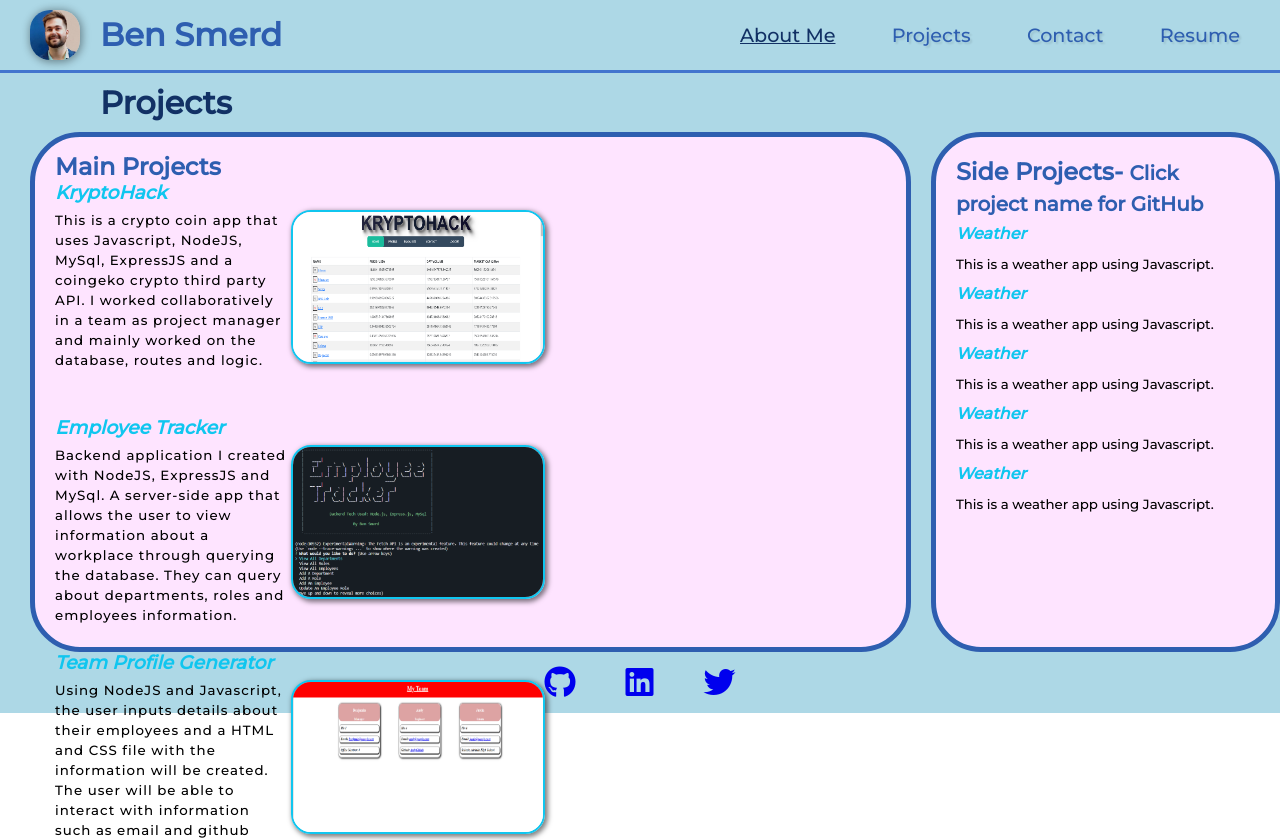
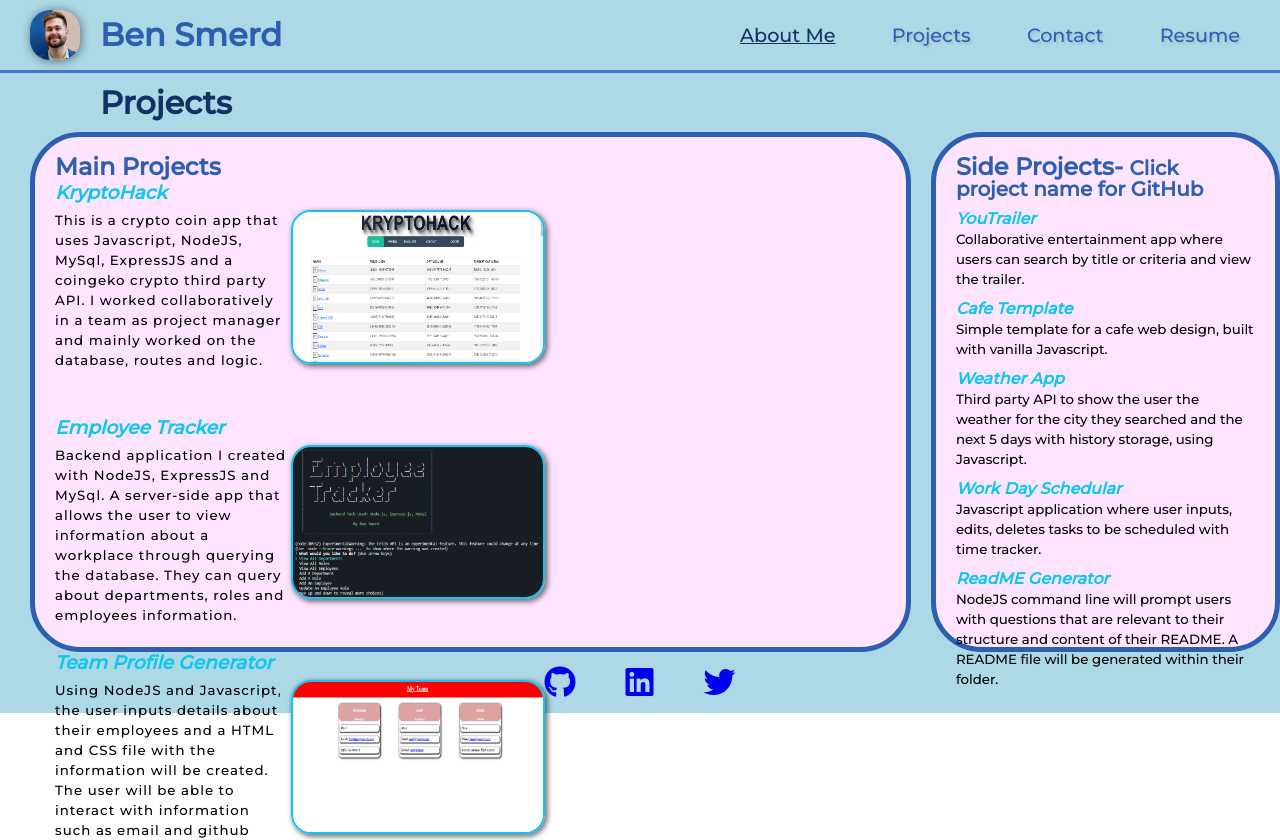
Before and after one commit to TheBigBookMan/Ben-Smerd-Portfolio, a React (Create React App) app: page / in a window 1280 px wide. Shown: the top 840 px of the page. Built offline with nearby package versions, Linux system fonts and the light colour scheme.

Commit message:
added in side projects section in Projects component

```diff
--- a/src/pages/Projects/SideProjects.js
+++ b/src/pages/Projects/SideProjects.js
@@ -11,24 +11,40 @@ const SideProjects = () => {
       </h2>
       <ul style={side.projectList}>
         <li>
-          <h4 style={side.projectName}>Weather</h4>
-          <small>This is a weather app using Javascript.</small>
+          <h4 style={side.projectName}>YouTrailer</h4>
+          <small style={side.sideProjectInfo}>
+            Collaborative entertainment app where users can search by title or
+            criteria and view the trailer.
+          </small>
         </li>
         <li>
-          <h4 style={side.projectName}>Weather</h4>
-          <small>This is a weather app using Javascript.</small>
+          <h4 style={side.projectName}>Cafe Template</h4>
+          <small style={side.sideProjectInfo}>
+            Simple template for a cafe web design, built with vanilla
+            Javascript.
+          </small>
         </li>
         <li>
-          <h4 style={side.projectName}>Weather</h4>
-          <small>This is a weather app using Javascript.</small>
+          <h4 style={side.projectName}>Weather App</h4>
+          <small style={side.sideProjectInfo}>
+            Third party API to show the user the weather for the city they
+            searched and the next 5 days with history storage, using Javascript.
+          </small>
         </li>
         <li>
-          <h4 style={side.projectName}>Weather</h4>
-          <small>This is a weather app using Javascript.</small>
+          <h4 style={side.projectName}>Work Day Schedular</h4>
+          <small style={side.sideProjectInfo}>
+            Javascript application where user inputs, edits, deletes tasks to be
+            scheduled with time tracker.
+          </small>
         </li>
         <li>
-          <h4 style={side.projectName}>Weather</h4>
-          <small>This is a weather app using Javascript.</small>
+          <h4 style={side.projectName}>ReadME Generator</h4>
+          <small style={side.sideProjectInfo}>
+            NodeJS command line will prompt users with questions that are
+            relevant to their structure and content of their README. A README
+            file will be generated within their folder.
+          </small>
         </li>
       </ul>
     </div>
--- a/src/pages/Projects/styles/SideStyles.js
+++ b/src/pages/Projects/styles/SideStyles.js
@@ -6,15 +6,18 @@ export const sideProjectStyles = {
     border: "solid rgb(46, 94, 176) 5px",
     borderRadius: "50px",
     padding: "20px",
-    lineHeight: "30px",
+    lineHeight: "20px",
     backgroundColor: "#fee4ff",
   },
   projectTitle: {
     color: "rgb(46, 94, 176)",
+    marginBottom: "10px",
   },
   projectList: {
     listStyleType: "none",
-    gap: "5px",
+    display: "flex",
+    flexDirection: "column",
+    gap: "10px",
   },
   projectName: {
     fontStyle: "italic",
```
